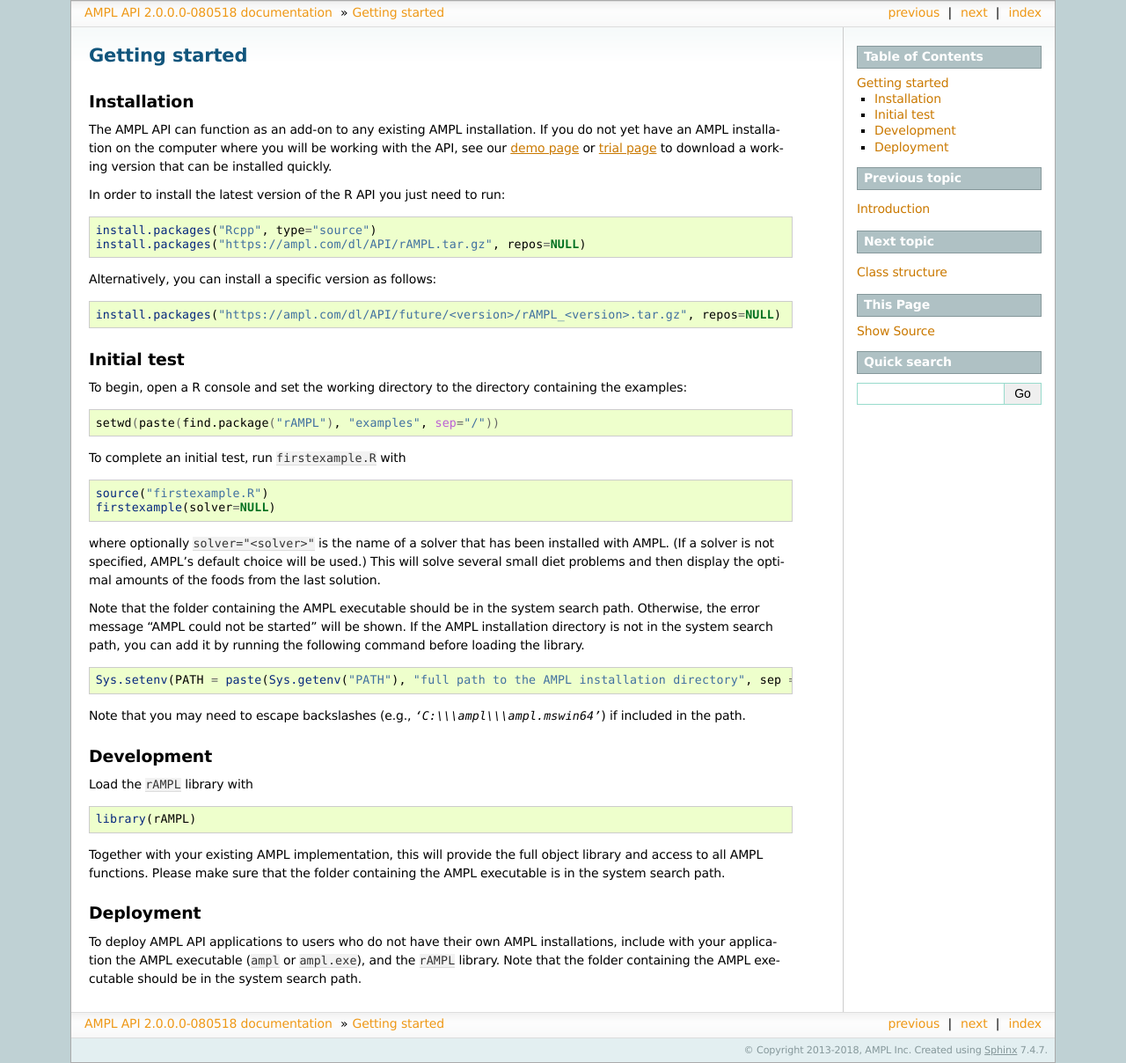
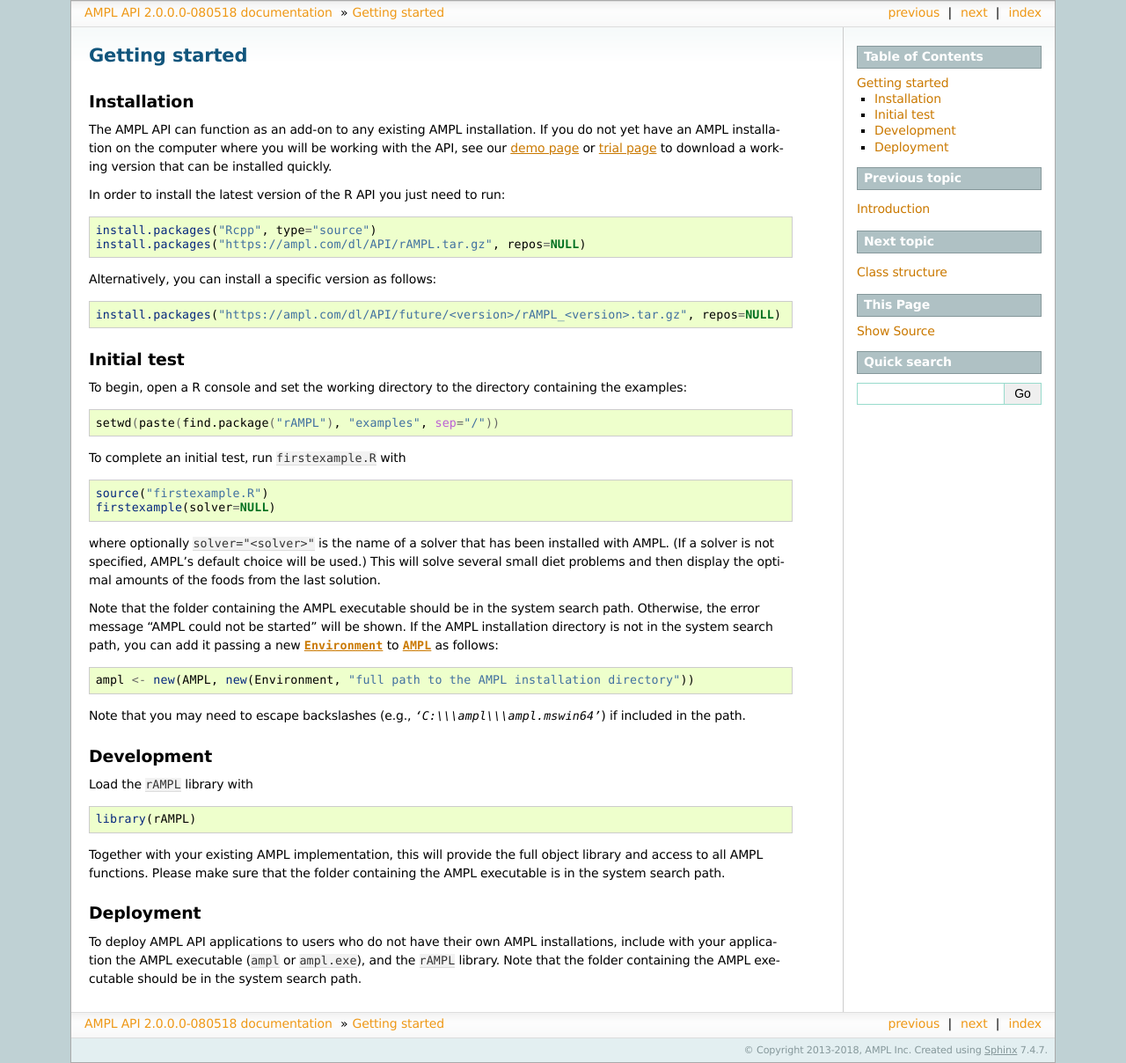
Before and after one commit to ampl/rAMPL, a Sphinx documentation site: the page built from docs/source/getting-started.rst, in a window 1280 px wide. Shown: the whole page at 88% size. Built offline with Sphinx 7.4.7, drawn with Linux system fonts in a browser that asks for light colours.

Commit message:
Use Environment to address #1

```diff
--- a/docs/source/getting-started.rst
+++ b/docs/source/getting-started.rst
@@ -50,11 +50,11 @@
 Note that the folder containing the AMPL executable should be in the system search path.
 Otherwise, the error message "AMPL could not be started" will be shown.
 If the AMPL installation directory is not in the system search path,
-you can add it by running the following command before loading the library.
+you can add it passing a new :class:`Environment` to :class:`AMPL` as follows:
 
 .. code-block:: R
 
-   Sys.setenv(PATH = paste(Sys.getenv("PATH"), "full path to the AMPL installation directory", sep = ";"))
+  ampl <- new(AMPL, new(Environment, "full path to the AMPL installation directory"))
 
 Note that you may need to escape backslashes (e.g., `'C:\\\\\\ampl\\\\\\ampl.mswin64'`) if included in the path.
 
```
